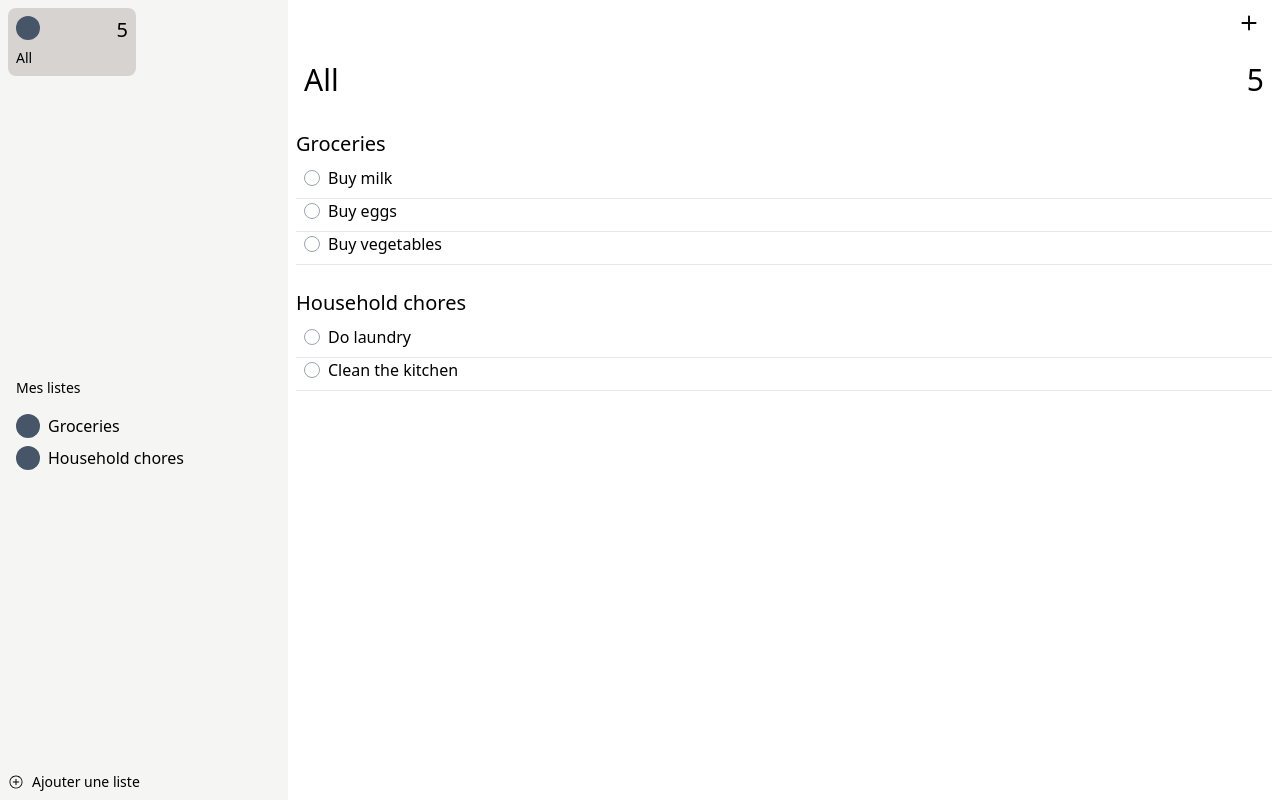
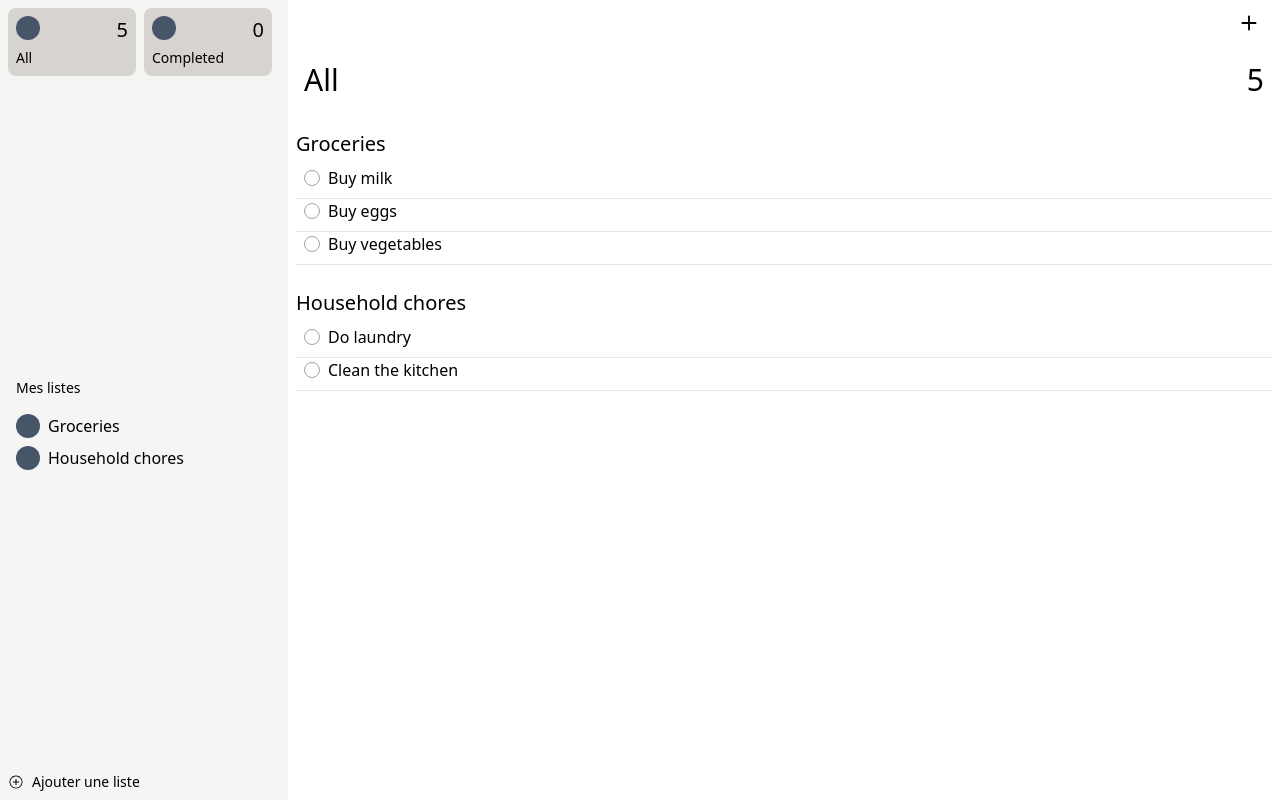
Before and after one commit to luteor/ios-reminders-app-clone-react, a React (Vite) app: page / in a window 1280 px wide. Built offline with nearby package versions, Linux system fonts and the light colour scheme.

Commit message:
feat: :sparkles: Manage display of completed reminders

```diff
--- a/src/assets/reminders.json
+++ b/src/assets/reminders.json
@@ -13,7 +13,8 @@
           "priority": "medium",
           "url": "",
           "images": [],
-          "state": false
+          "state": false,
+          "listName": "Groceries"
         },
         {
           "id": 2,
@@ -25,7 +26,8 @@
           "notes": "",
           "url": "",
           "images": [],
-          "state": false
+          "state": false,
+          "listName": "Groceries"
         },
         {
           "id": 3,
@@ -37,7 +39,8 @@
           "reminderDate": "",
           "url": "",
           "images": [],
-          "state": false
+          "state": false,
+          "listName": "Groceries"
         }
       ]
     },
@@ -55,7 +58,8 @@
           "reminderDate": "",
           "url": "",
           "images": [],
-          "state": false
+          "state": false,
+          "listName": "Household chores"
         },
         {
           "id": 5,
@@ -67,7 +71,8 @@
           "reminderDate": "",
           "url": "",
           "images": [],
-          "state": false
+          "state": false,
+          "listName": "Household chores"
         }
       ]
     }
--- a/src/components/App.jsx
+++ b/src/components/App.jsx
@@ -6,6 +6,8 @@ import { Sidebar } from "@components/Sidebar";
 function App({ reminderData }) {
   const [reminderLists, setReminderLists] = useState(reminderData);
   const [isAllRemindersDisplayed, setIsAllRemindersDisplayed] = useState(true);
+  const [isCompletedRemindersDisplayed, setIsCompletedRemindersDisplayed] =
+    useState(false);
   const [reminderListDisplayedId, setReminderListDisplayedId] = useState(null);
 
   return (
@@ -14,10 +16,12 @@ function App({ reminderData }) {
         reminderLists={reminderLists}
         setIsAllRemindersDisplayed={setIsAllRemindersDisplayed}
         setReminderListDisplayedId={setReminderListDisplayedId}
+        setIsCompletedRemindersDisplayed={setIsCompletedRemindersDisplayed}
       />
       <Content
         reminderLists={reminderLists}
         isAllRemindersDisplayed={isAllRemindersDisplayed}
+        isCompletedRemindersDisplayed={isCompletedRemindersDisplayed}
         reminderListDisplayedId={reminderListDisplayedId}
         setReminderLists={setReminderLists}
       />
--- a/src/components/Content.jsx
+++ b/src/components/Content.jsx
@@ -7,6 +7,7 @@ export const Content = ({
   isAllRemindersDisplayed,
   reminderListDisplayedId,
   setReminderLists,
+  isCompletedRemindersDisplayed,
 }) => {
   const reminderListDisplayed = reminderLists.find(
     (list) => list.id === reminderListDisplayedId,
@@ -17,16 +18,32 @@ export const Content = ({
     0,
   );
 
+  const totalCompletedReminders = reminderLists.reduce((total, list) => {
+    return (
+      total +
+      list.reminders.filter((reminder) => reminder.state === true).length
+    );
+  }, 0);
+
   return (
     <div className="bg-grey-50 flex-grow overflow-auto p-2">
       <div className="pb-8 pl-2 pr-2">
         <AddReminderButton />
-        {isAllRemindersDisplayed ? (
+        {isAllRemindersDisplayed && (
           <ReminderListHeader
             listTitle={"All"}
             totalListReminders={totalAllReminders}
           />
-        ) : (
+        )}
+
+        {isCompletedRemindersDisplayed && (
+          <ReminderListHeader
+            listTitle={"Completed"}
+            totalListReminders={totalCompletedReminders}
+          />
+        )}
+
+        {!isAllRemindersDisplayed && !isCompletedRemindersDisplayed && (
           <ReminderListHeader
             listTitle={reminderListDisplayed.name}
             totalListReminders={reminderListDisplayed.reminders.length}
@@ -34,7 +51,7 @@ export const Content = ({
         )}
       </div>
       <div>
-        {isAllRemindersDisplayed ? (
+        {isAllRemindersDisplayed &&
           reminderLists.map((list) => (
             <RemindersContainer
               key={list.id}
@@ -43,11 +60,27 @@ export const Content = ({
               setReminderLists={setReminderLists}
               reminderLists={reminderLists}
             />
-          ))
-        ) : (
+          ))}
+
+        {isCompletedRemindersDisplayed &&
+          reminderLists.map((list) => (
+            <RemindersContainer
+              key={list.id}
+              listTitle={null}
+              listReminders={list.reminders.filter(
+                (reminder) => reminder.state === true,
+              )}
+              setReminderLists={setReminderLists}
+              reminderLists={reminderLists}
+            />
+          ))}
+
+        {!isAllRemindersDisplayed && !isCompletedRemindersDisplayed && (
           <RemindersContainer
             listTitle={null}
-            listReminders={reminderListDisplayed.reminders}
+            listReminders={reminderListDisplayed.reminders.filter(
+              (reminder) => reminder.state === true,
+            )}
             setReminderLists={setReminderLists}
             reminderLists={reminderLists}
           />
--- a/src/components/FavoriteList.jsx
+++ b/src/components/FavoriteList.jsx
@@ -3,10 +3,19 @@ export const FavoriteList = ({
   totalReminders,
   setIsAllRemindersDisplayed,
   setReminderListDisplayedId,
+  setIsCompletedRemindersDisplayed,
 }) => {
   const handleClickOnFavoriteAllLists = () => {
-    setIsAllRemindersDisplayed(true);
     setReminderListDisplayedId(null);
+
+    if (listTitle === "All") {
+      setIsAllRemindersDisplayed(true);
+      setIsCompletedRemindersDisplayed(false);
+    }
+    if (listTitle === "Completed") {
+      setIsAllRemindersDisplayed(false);
+      setIsCompletedRemindersDisplayed(true);
+    }
   };
   return (
     <div
--- a/src/components/RemindersContainer.jsx
+++ b/src/components/RemindersContainer.jsx
@@ -6,14 +6,11 @@ export const RemindersContainer = ({
   setReminderLists,
   reminderLists,
 }) => {
-  const listRemindersTodo = listReminders.filter(
-    (reminder) => reminder.state === false,
-  );
   return (
     <div className="pb-6">
       {listTitle ? <div className="pb-2 text-xl">{listTitle}</div> : null}
 
-      {listRemindersTodo.map((reminder) => (
+      {listReminders.map((reminder) => (
         <Reminder
           key={reminder.id}
           reminder={reminder}
--- a/src/components/Sidebar.jsx
+++ b/src/components/Sidebar.jsx
@@ -6,11 +6,20 @@ export const Sidebar = ({
   reminderLists,
   setReminderListDisplayedId,
   setIsAllRemindersDisplayed,
+  setIsCompletedRemindersDisplayed,
 }) => {
   const totalAllReminders = reminderLists.reduce(
     (total, list) => total + list.reminders.length,
     0,
   );
+
+  const totalCompletedReminders = reminderLists.reduce((total, list) => {
+    return (
+      total +
+      list.reminders.filter((reminder) => reminder.state === true).length
+    );
+  }, 0);
+
   return (
     <div className="flex w-72 flex-col items-start justify-between bg-stone-100 p-2">
       <div className="flex flex-row flex-wrap justify-between gap-2">
@@ -19,6 +28,14 @@ export const Sidebar = ({
           totalReminders={totalAllReminders}
           setIsAllRemindersDisplayed={setIsAllRemindersDisplayed}
           setReminderListDisplayedId={setReminderListDisplayedId}
+          setIsCompletedRemindersDisplayed={setIsCompletedRemindersDisplayed}
+        />
+        <FavoriteList
+          listTitle={"Completed"}
+          totalReminders={totalCompletedReminders}
+          setIsAllRemindersDisplayed={setIsAllRemindersDisplayed}
+          setReminderListDisplayedId={setReminderListDisplayedId}
+          setIsCompletedRemindersDisplayed={setIsCompletedRemindersDisplayed}
         />
       </div>
       <div className="flex flex-col gap-2 p-2">
```
